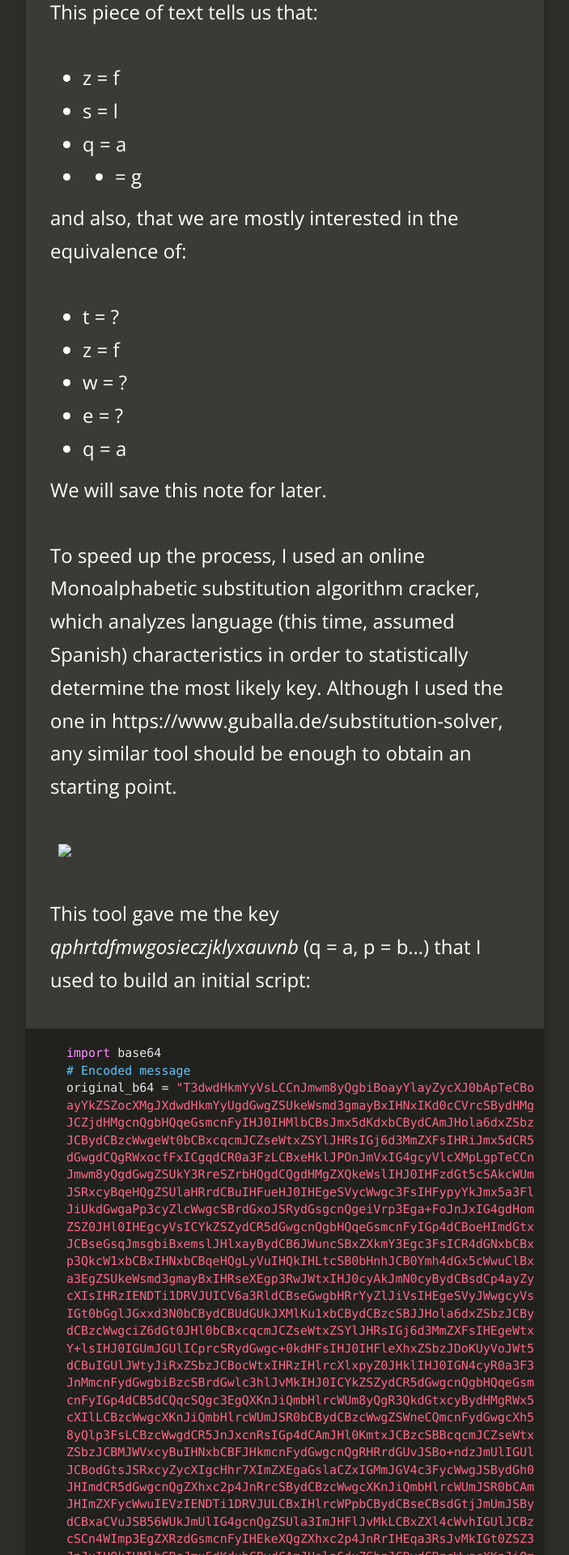
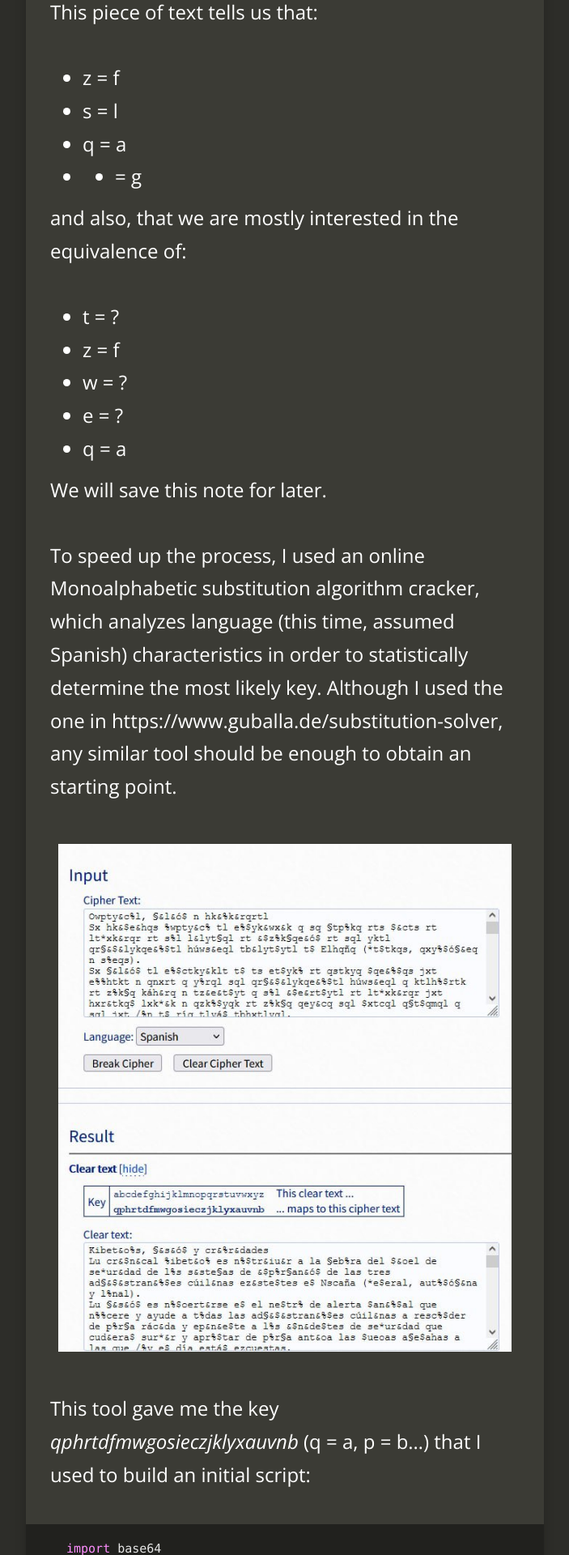
Before and after one commit to Andreasrn/Andreasrn.github.io, a Jekyll site: the page built from _posts/2022-03-12-ATENEA CTF - Podrías descifrar el mensaje sin la clave.md, in a window 1280 px wide. Shown: the part 4480-6400 px from the top of the page at 81% size, without its empty margins (288-991 px from the left). Built offline with Jekyll 4.4.1, drawn with Linux system fonts in a browser that asks for light colours; nearby versions of some CDN libraries.

Commit message:
fix image

````diff
--- a/_posts/2022-03-12-ATENEA CTF - Podrías descifrar el mensaje sin la clave.md
+++ b/_posts/2022-03-12-ATENEA CTF - Podrías descifrar el mensaje sin la clave.md
@@ -52,7 +52,7 @@ We will save this note for later.
 
 To speed up the process, I used an online Monoalphabetic substitution algorithm cracker, which analyzes language (this time, assumed Spanish) characteristics in order to statistically determine the most likely key. Although I used the one in https://www.guballa.de/substitution-solver, any similar tool should be enough to obtain an starting point.
 
-<img src="../images/initial_key.jpg">
+![Initial key](/images/initial_key.jpg)
 
 This tool gave me the key _qphrtdfmwgosieczjklyxauvnb_ (q = a, p = b...) that I used to build an initial script:
 ```python
````
